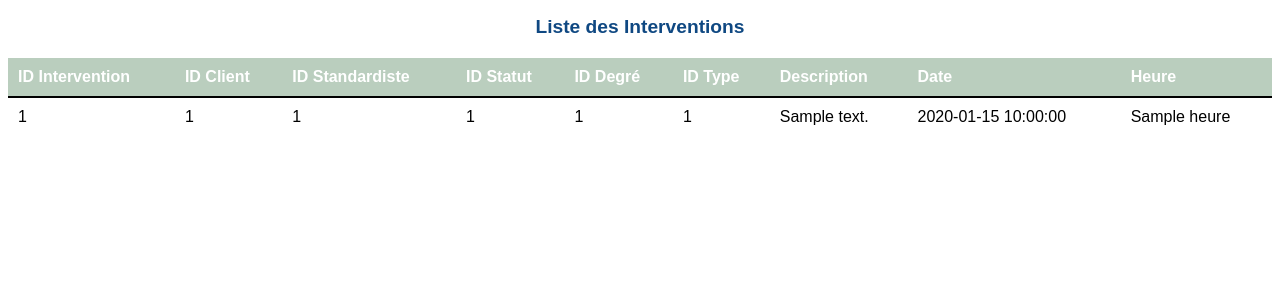
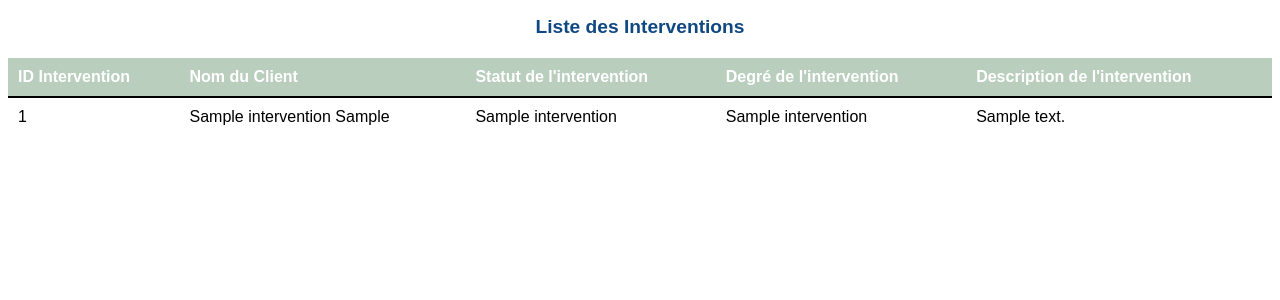
Before and after one commit to imenemch/Energie-Control, a PHP site: template tp1/app/templates/listeIntervention.html.twig in a window 1280 px wide. Shown: the top 300 px of the page. Run offline with PHP 8.4, Linux system fonts and the light colour scheme; the template is opened without the code that fills it: most values are stand-ins (such as "Sample title", 1, 10 or a date in 2020); some libraries are stand-ins or nearby versions.

Commit message:
corrigé de la page qui liste les ntervention standariste

```diff
--- a/tp1/app/public/listeIntervention.php
+++ b/tp1/app/public/listeIntervention_standariste.php
@@ -6,6 +6,6 @@ use App\Page;
 
 $page = new Page();
 
-$interventions = $page->getAllInterventions();
+$interventions = $page->getAllInterventionsStandardiste();
 
 echo $page->render('listeIntervention.html.twig', ['interventions' => $interventions]);
--- a/tp1/app/templates/listeIntervention.html.twig
+++ b/tp1/app/templates/listeIntervention.html.twig
@@ -3,7 +3,7 @@
 <head>
     <meta charset="UTF-8">
     <meta name="viewport" content="width=device-width, initial-scale=1.0">
-    <title>Liste des Interventions</title>
+    <title>Liste de toutes les interventions </title>
   <head>
     <link rel="stylesheet" href="../css/styles.css">
 </head>
@@ -16,30 +16,29 @@
     <thead>
         <tr>
             <th>ID Intervention</th>
-            <th>ID Client</th>
-            <th>ID Standardiste</th>
-            <th>ID Statut</th>
-            <th>ID Degré</th>
-            <th>ID Type</th>
-            <th>Description</th>
-            <th>Date</th>
-            <th>Heure</th>
+            <th>Nom du Client</th>
+            <th>Statut de l'intervention</th>
+            <th>Degré de l'intervention</th>
+            <th>Description de l'intervention</th>
         </tr>
     </thead>
     <tbody>
-        {% for intervention in interventions %}
-        <tr>
-            <td>{{ intervention.id_intervention }}</td>
-            <td>{{ intervention.id_client }}</td>
-            <td>{{ intervention.id_standardiste }}</td>
-            <td>{{ intervention.id_statut }}</td>
-            <td>{{ intervention.id_degre }}</td>
-            <td>{{ intervention.id_type }}</td>
-            <td>{{ intervention.description }}</td>
-            <td>{{ intervention.date }}</td>
-            <td>{{ intervention.heure }}</td>
-        </tr>
-        {% endfor %}
+       <tbody>
+  <tbody>
+    {% for intervention in interventions %}
+    <tr>
+        <td>{{ intervention.id_intervention }}</td>
+        <td>{{ intervention.nom_client }} {{ intervention.prenom_client }}</td>
+        <td>{{ intervention.nom_statut }}</td>
+        <td>{{ intervention.nom_degre }}</td>
+        <td>{{ intervention.description_intervention }}</td>
+    </tr>
+    {% endfor %}
+</tbody>
+
+
+</tbody>
+
     </tbody>
 </table>
 
```
Also changed, not shown: tp1/app/classes/Page.php (+17 -5 lines).
